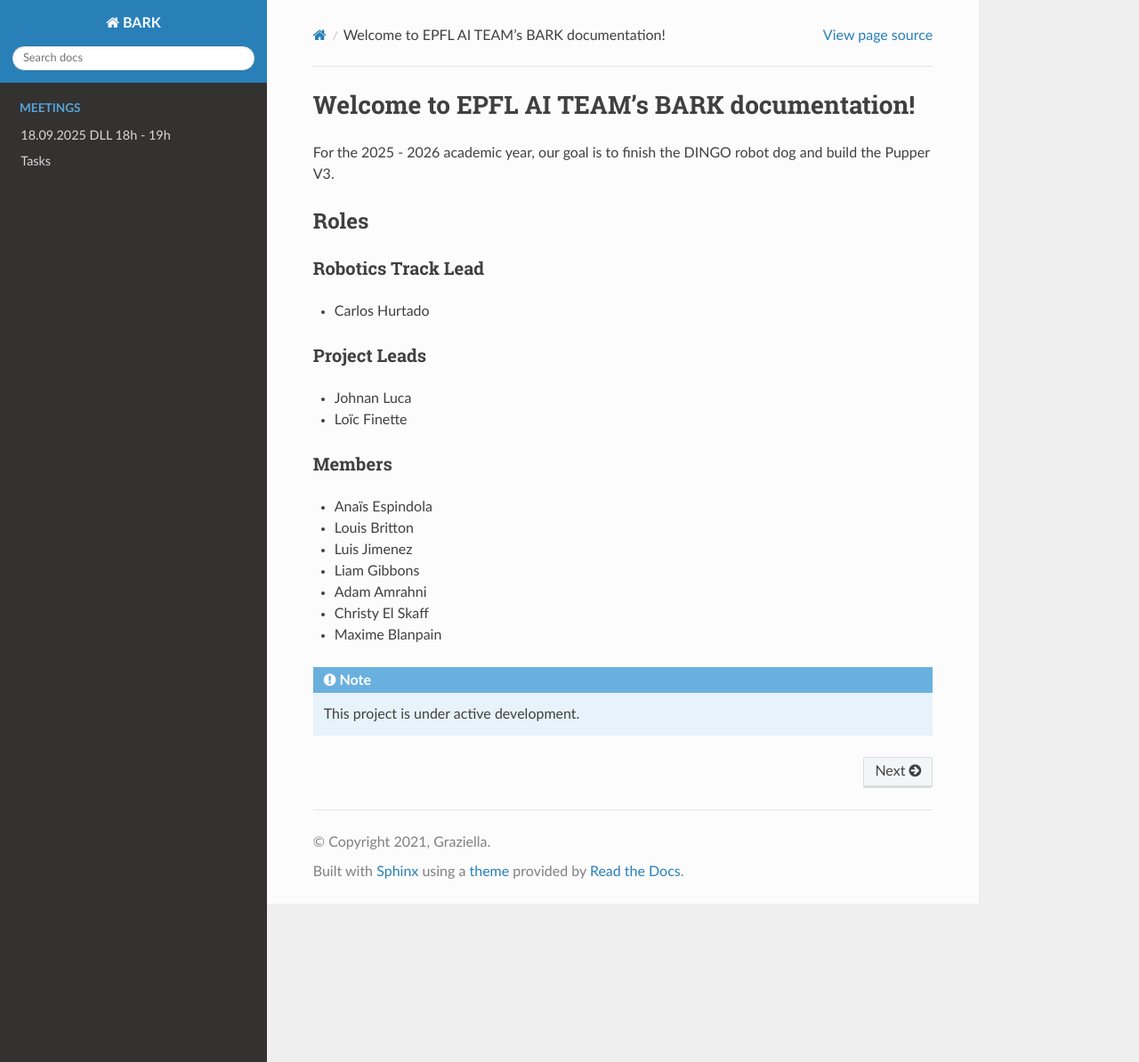
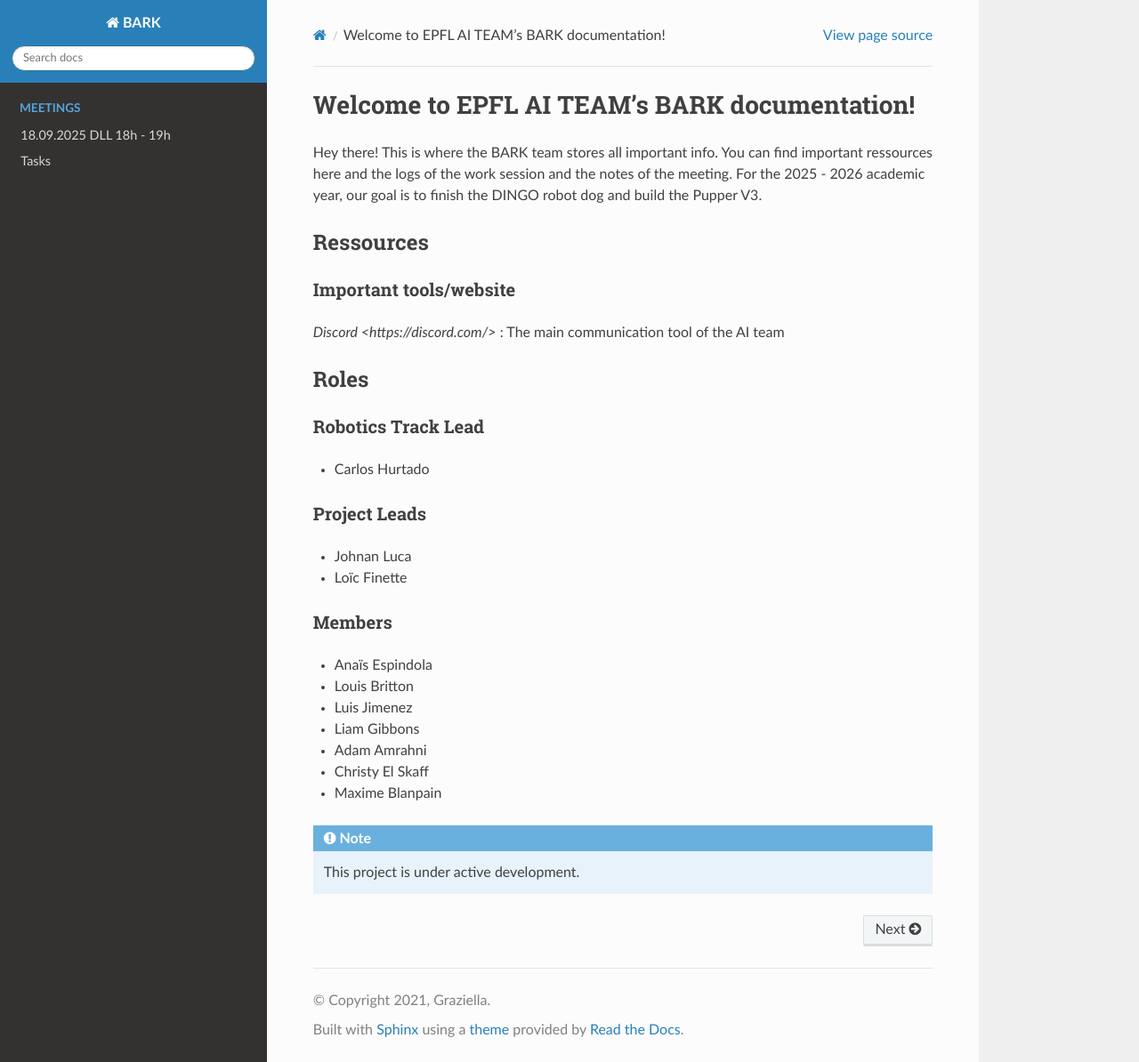
Before and after one commit to lolothecoder/BARK_Documentation, a Sphinx documentation site: the page built from docs/source/index.rst, in a window 1280 px wide and 1194 px high. Shown: the whole window at 89% size. Built offline with Sphinx 7.4.7 and the Read the Docs theme 3.1.0, drawn with Linux system fonts in a browser that asks for light colours.

Commit message:
Update index.rst

```diff
--- a/docs/source/index.rst
+++ b/docs/source/index.rst
@@ -1,7 +1,14 @@
 Welcome to EPFL AI TEAM's BARK documentation!
 =============================================
 
-For the 2025 - 2026 academic year, our goal is to finish the DINGO robot dog and build the Pupper V3.
+Hey there! This is where the BARK team stores all important info. You can find important ressources here and the logs of the work session and the notes of the meeting. For the 2025 - 2026 academic year, our goal is to finish the DINGO robot dog and build the Pupper V3.
+
+**Ressources**
+---------
+
+Important tools/website
+~~~~~~~~~~~~~~~~~~~
+`Discord <https://discord.com/>` : The main communication tool of the AI team
 
 **Roles**
 ---------
```
